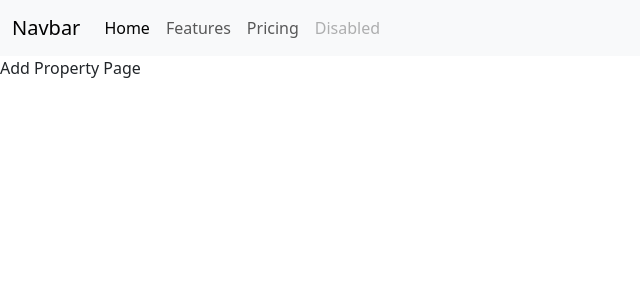
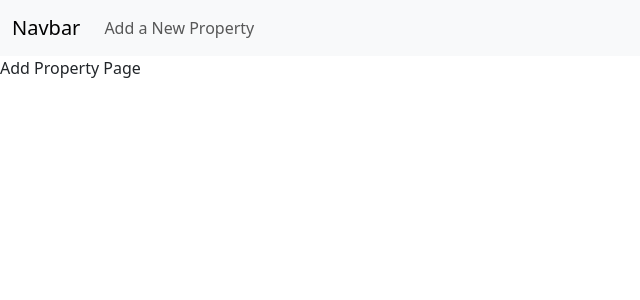
Before and after one commit to KaylaPosthumusOW/DV200_Group-Activity-Week-2, a React (Create React App) app in the folder groupactivity/: page /addproperty in a window 1280 px wide. Shown: the top 300 px of the page, without its empty margins (0-640 px from the left). Built offline with nearby package versions, Linux system fonts and the light colour scheme.

Commit message:
Added linking to Navigation bar

```diff
--- a/groupactivity/src/components/Navbar.jsx
+++ b/groupactivity/src/components/Navbar.jsx
@@ -1,10 +1,13 @@
+// Import Link
+import { Link } from "react-router-dom";
+
 function Navbar() {
   return (
     <nav class="navbar navbar-expand-lg bg-body-tertiary">
       <div class="container-fluid">
-        <a class="navbar-brand" href="#">
+        <Link class="navbar-brand" to="/">
           Navbar
-        </a>
+        </Link>
         <button
           class="navbar-toggler"
           type="button"
@@ -18,18 +21,9 @@ function Navbar() {
         </button>
         <div class="collapse navbar-collapse" id="navbarNavAltMarkup">
           <div class="navbar-nav">
-            <a class="nav-link active" aria-current="page" href="#">
-              Home
-            </a>
-            <a class="nav-link" href="#">
-              Features
-            </a>
-            <a class="nav-link" href="#">
-              Pricing
-            </a>
-            <a class="nav-link disabled" aria-disabled="true">
-              Disabled
-            </a>
+            <Link class="nav-link" to="/addproperty">
+              Add a New Property
+            </Link>
           </div>
         </div>
       </div>
```
